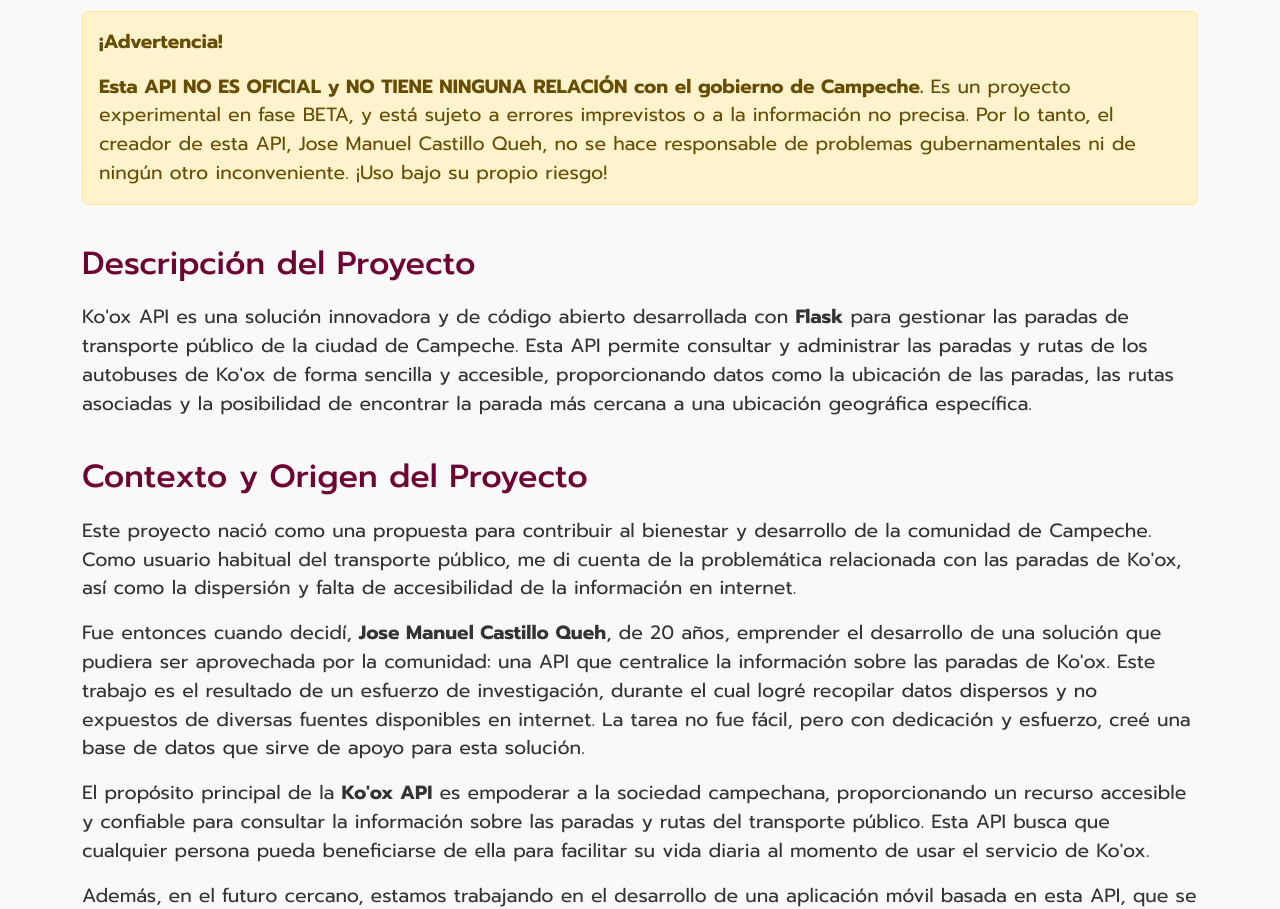
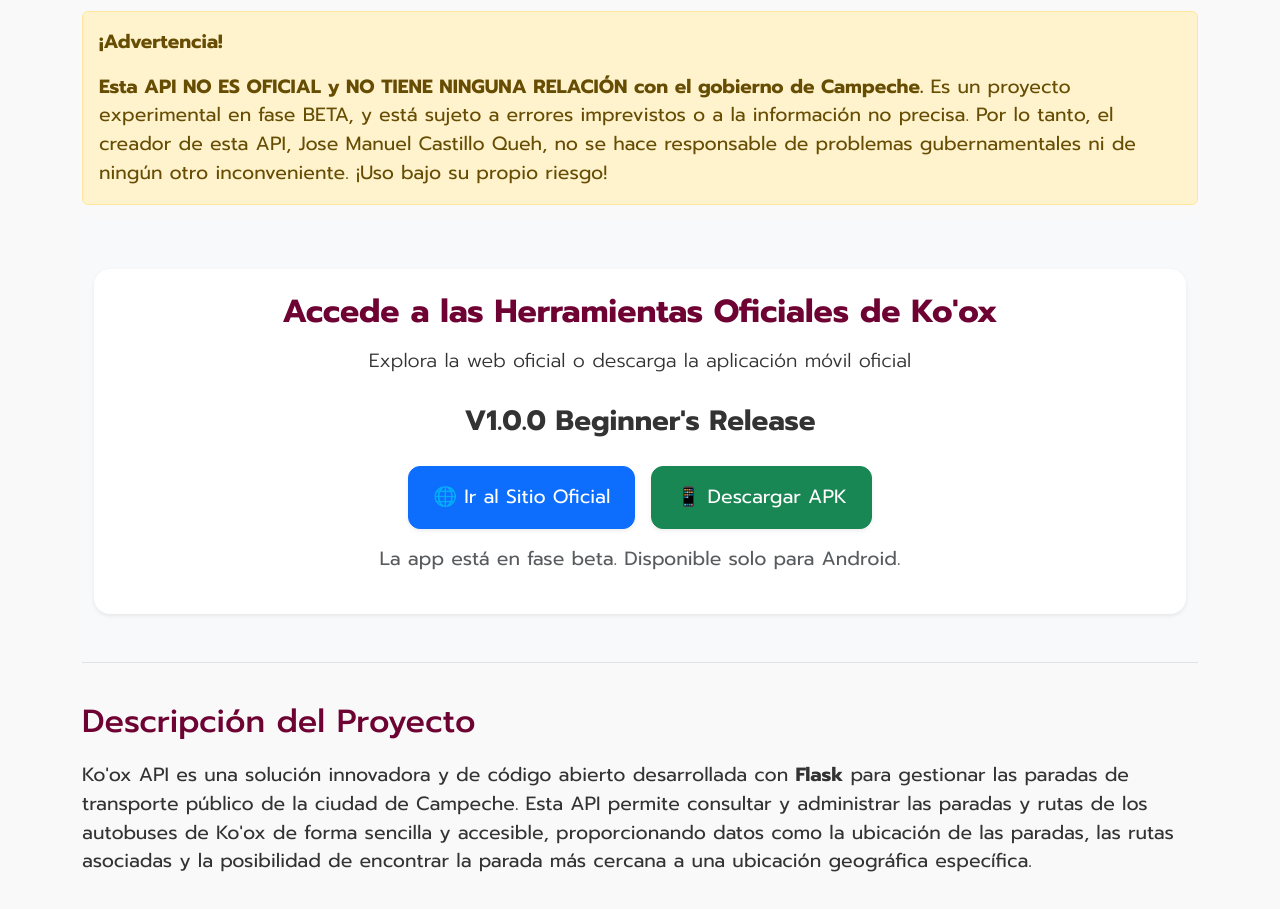
Before and after one commit to CastilloDevX/koox_api, a Flask app: page / in a window 1280 px wide. Shown: the part 1180-2089 px from the top of the page. Run offline with Flask 3, Linux system fonts and the light colour scheme.

Commit message:
feat: :rocket: apk and web released on API

```diff
--- a/templates/index.html
+++ b/templates/index.html
@@ -64,6 +64,45 @@
         creador de esta API, Jose Manuel Castillo Queh, no se hace responsable de problemas gubernamentales ni de ningún
         otro inconveniente. ¡Uso bajo su propio riesgo!
       </div>
+
+      <!-- SECCIÓN UNIFICADA: WEB + APK -->
+      <section class="py-5 bg-light border-bottom" id="live-version">
+        <div class="container text-center">
+          <div class="p-4 rounded-4 shadow-sm" style="background: white;">
+            <h2 class="fw-bold text-koox mb-3" style="font-size: 2rem;">
+              Accede a las Herramientas Oficiales de Ko'ox
+            </h2>
+
+            <p class="lead mb-4">
+              Explora la web oficial o descarga la aplicación móvil oficial
+            </p>
+
+            <p class="mb-4 fw-bold fs-3">
+              V1.0.0 Beginner's Release
+            </p>
+            <!-- Botones lado a lado -->
+            <div class="d-flex justify-content-center gap-3 flex-wrap">
+
+              <!-- BOTÓN WEB -->
+              <a href="http://kooxweb.vercel.app/" target="_blank" class="btn btn-primary btn-lg px-4 py-3 shadow-sm"
+                style="border-radius: 12px;">
+                🌐 Ir al Sitio Oficial
+              </a>
+
+              <!-- BOTÓN APK -->
+              <a href="{{ url_for('static', filename='apk/koox_app_v1_0_0.apk') }}" download
+                class="btn btn-success btn-lg px-4 py-3 shadow-sm" style="border-radius: 12px;">
+                📱 Descargar APK
+              </a>
+
+            </div>
+
+            <p class="mt-3 text-muted">
+              La app está en fase beta. Disponible solo para Android.
+            </p>
+          </div>
+        </div>
+      </section>
 
       <h2 class="section-title">Descripción del Proyecto</h2>
       <p>
```
Also changed, not shown: 2 other files.
